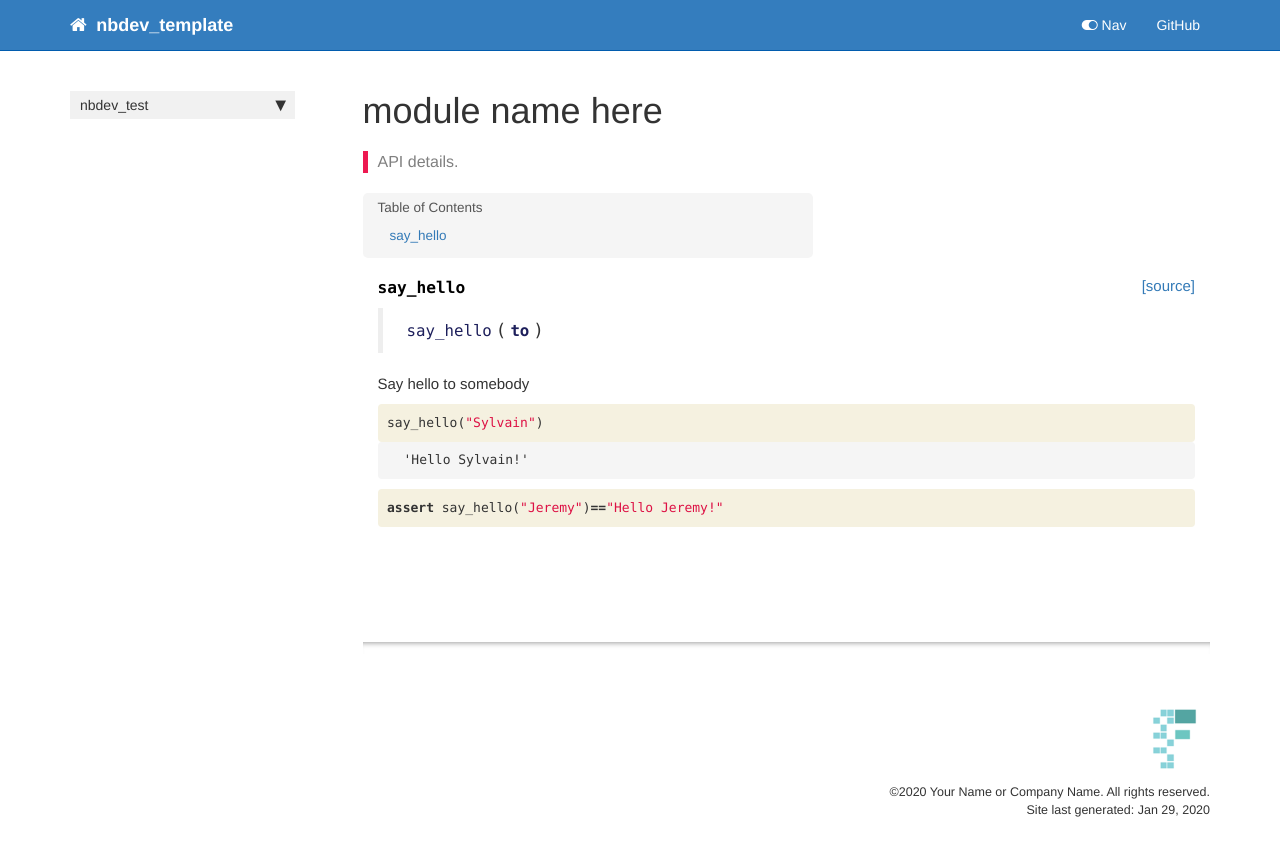
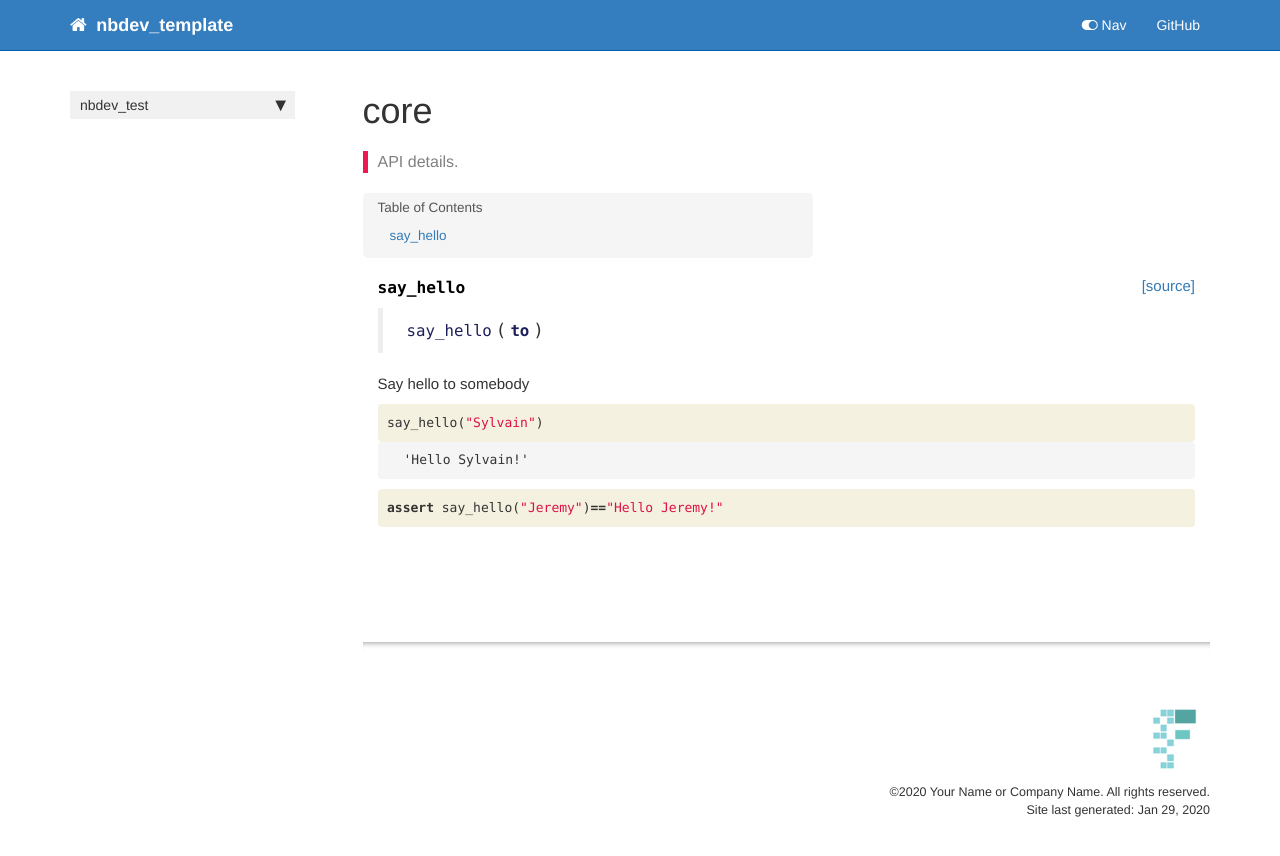
Before and after one commit to rahuldave/nbdev_learning, a Jekyll site: the page built from docs/core.html, in a window 1280 px wide. Shown: the top 856 px of the page. Built offline with Jekyll 4.4.1, drawn with Linux system fonts in a browser that asks for light colours; nearby versions of some CDN libraries; comment, search, counter and statistics services are not loaded.

Commit message:
rebuilt docs

```diff
--- a/docs/_data/sidebars/home_sidebar.yml
+++ b/docs/_data/sidebars/home_sidebar.yml
@@ -10,7 +10,7 @@ entries:
       title: Overview
       url: /
     - output: web,pdf
-      title: module name here
+      title: core
       url: /core
     output: web
     title: nbdev_test
--- a/docs/core.html
+++ b/docs/core.html
@@ -1,6 +1,6 @@
 ---
 
-title: module name here
+title: core
 
 keywords: fastai
 sidebar: home_sidebar
--- a/docs/sidebar.json
+++ b/docs/sidebar.json
@@ -1,6 +1,6 @@
 {
   "nbdev_test": {
     "Overview": "/",
-    "module name here": "/core"
+    "core": "/core"
   }
 }
```
